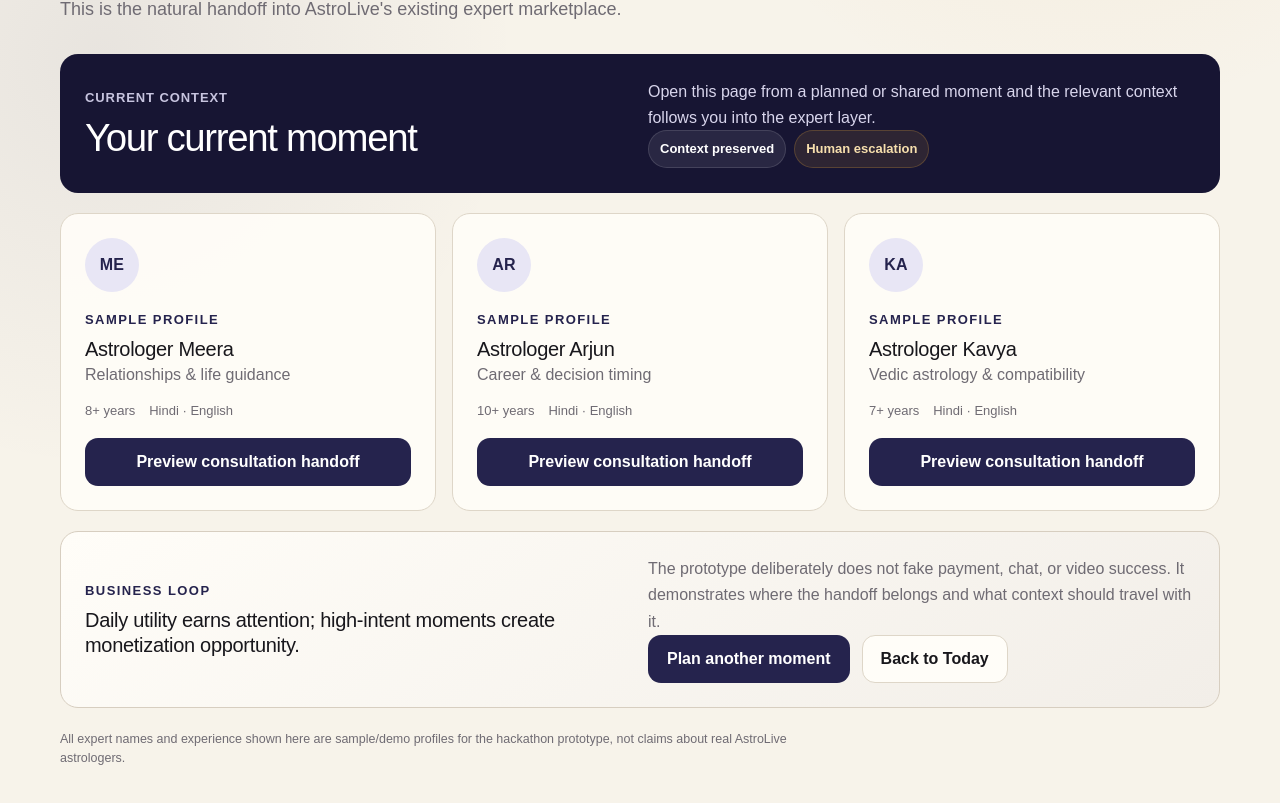
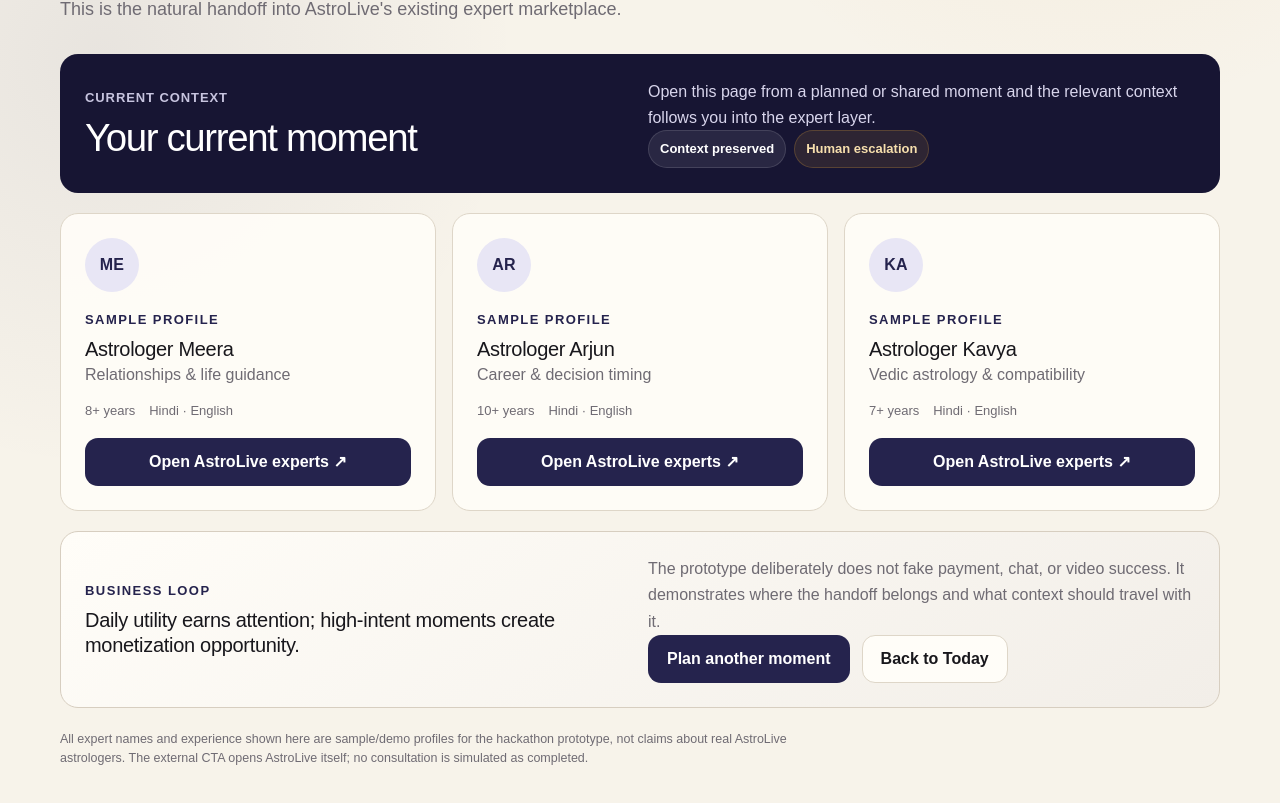
Before and after one commit to lookslikesanta/astrolive, a Next.js app: page /experts in a window 1280 px wide. Shown: the part 317-1120 px from the top of the page. Built offline with nearby package versions, Linux system fonts and the light colour scheme.

Commit message:
fix: make expert handoff server-render safe

```diff
--- a/src/app/experts/page.tsx
+++ b/src/app/experts/page.tsx
@@ -1,7 +1,4 @@
-"use client";
-
 import Link from "next/link";
-import { useSearchParams } from "next/navigation";
 import { AppHeader } from "@/components/app-header";
 import { categoryLabels, demoExperts } from "@/lib/demo-data";
 import type { MomentCategory } from "@/types";
@@ -15,11 +12,16 @@
   "study",
 ]);
 
-export default function ExpertsPage() {
-  const searchParams = useSearchParams();
-  const rawCategory = searchParams.get("category") as MomentCategory | null;
-  const category = rawCategory && categories.has(rawCategory) ? rawCategory : null;
-  const title = (searchParams.get("title") || "Your current moment").slice(0, 120);
+type ExpertsPageProps = {
+  searchParams: Promise<{ category?: string | string[]; title?: string | string[] }>;
+};
+
+export default async function ExpertsPage({ searchParams }: ExpertsPageProps) {
+  const params = await searchParams;
+  const rawCategory = typeof params.category === "string" ? params.category : null;
+  const category = rawCategory && categories.has(rawCategory as MomentCategory) ? (rawCategory as MomentCategory) : null;
+  const rawTitle = typeof params.title === "string" ? params.title : "Your current moment";
+  const title = rawTitle.slice(0, 120);
 
   return (
     <main className="shell">
@@ -67,7 +69,7 @@
                     <span>{expert.languages.join(" · ")}</span>
                   </div>
                 </div>
-                <button className="btn btn-primary btn-block" type="button" onClick={() => window.alert("Prototype only: this would open AstroLive chat/call with the moment context attached.")}>Preview consultation handoff</button>
+                <a className="btn btn-primary btn-block" href="https://astrolive.app/" target="_blank" rel="noreferrer">Open AstroLive experts ↗</a>
               </article>
             ))}
           </div>
@@ -88,7 +90,7 @@
             </div>
           </section>
 
-          <p className="disclosure">All expert names and experience shown here are sample/demo profiles for the hackathon prototype, not claims about real AstroLive astrologers.</p>
+          <p className="disclosure">All expert names and experience shown here are sample/demo profiles for the hackathon prototype, not claims about real AstroLive astrologers. The external CTA opens AstroLive itself; no consultation is simulated as completed.</p>
         </div>
       </section>
     </main>
```
